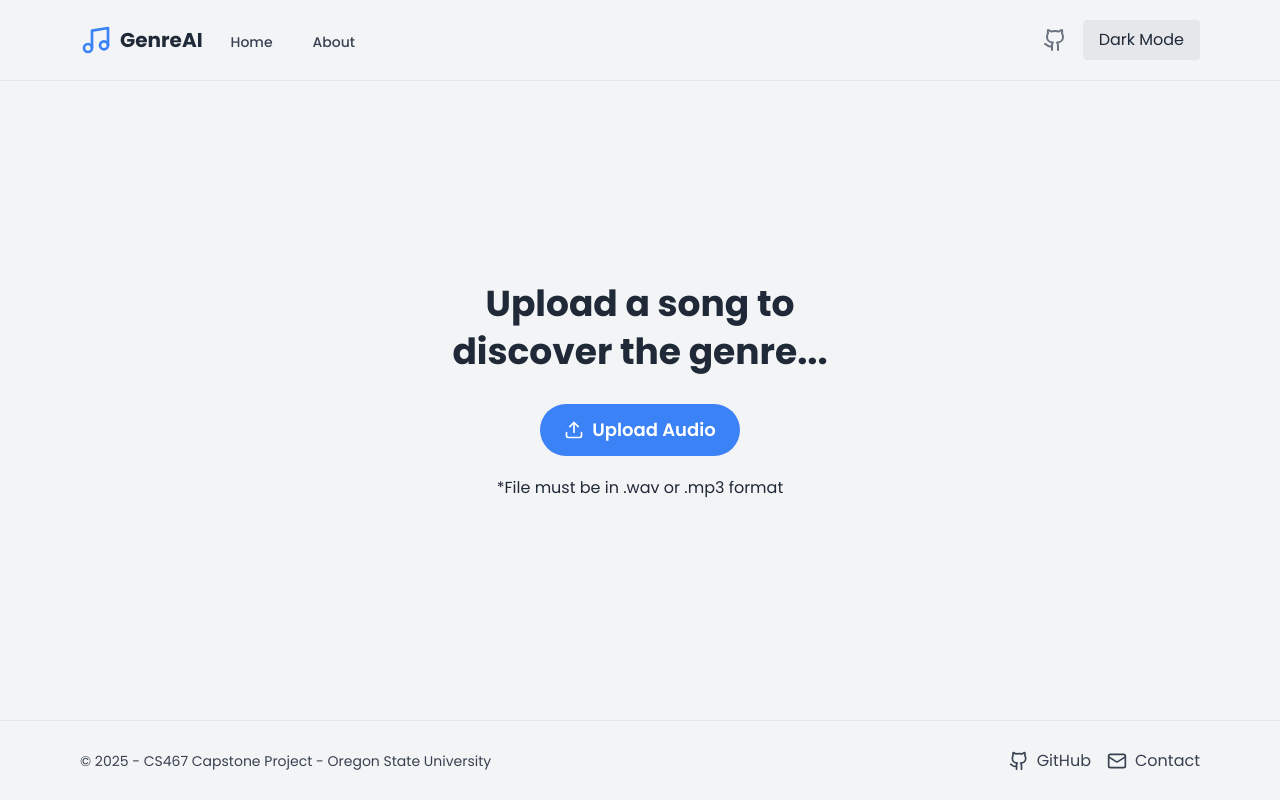
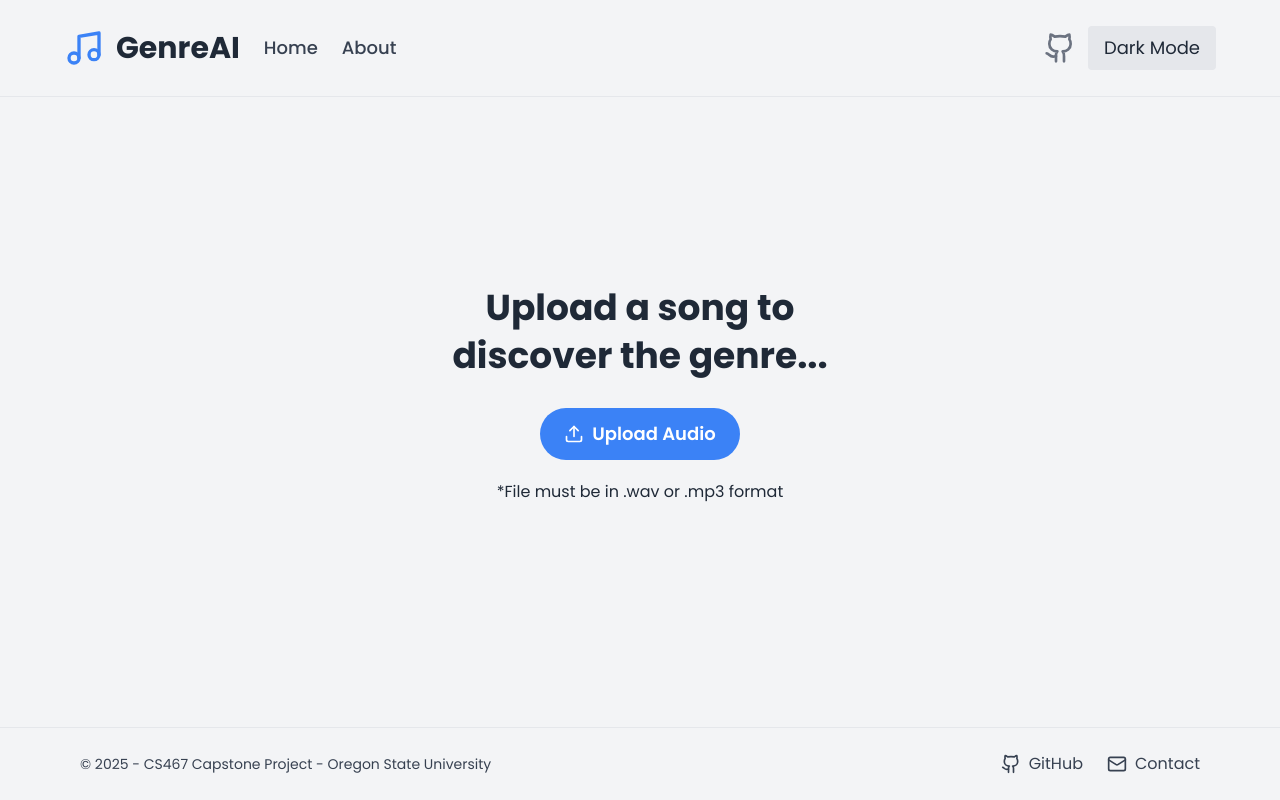
Before and after one commit to fourtricks/topn-genre, a React (Create React App) app in the folder frontend/: page / in a window 1280 px wide. Built offline with nearby package versions, Linux system fonts and the light colour scheme.

Commit message:
made it compatible with mobile

```diff
--- a/frontend/src/components/Footer.js
+++ b/frontend/src/components/Footer.js
@@ -1,16 +1,14 @@
-// Updated Footer Component
 import React from 'react';
-import { Github, Mail } from "lucide-react";
+import { Github, Mail } from 'lucide-react';
 
 const Footer = () => {
   return (
-< footer className="h-[10vh] bg-gray-100 dark:bg-gray-900 text-gray-700 dark:text-gray-400 border-t dark:border-gray-800 py-4 px-16">
-    <div className="w-full px-4 h-full"> {/* Replace 'container mx-auto' */}
-        <div className="flex justify-between items-center h-full">
-          <div className="text-sm">
+    <footer className="bg-gray-100 dark:bg-gray-900 text-gray-700 dark:text-gray-400 border-t dark:border-gray-800 py-6 px-6 sm:px-12 lg:px-20">
+      <div className="max-w-screen-xl mx-auto flex flex-col sm:flex-row justify-between items-center space-y-4 sm:space-y-0">
+        <div className="text-sm text-center sm:text-left">
           © {new Date().getFullYear()} - CS467 Capstone Project - Oregon State University
         </div>
-          <div className="flex items-center space-x-4">
+        <div className="flex space-x-6">
           <a
             href="https://github.com"
             target="_blank"
@@ -29,7 +27,6 @@ const Footer = () => {
           </a>
         </div>
       </div>
-      </div>
     </footer>
   );
 };
--- a/frontend/src/components/Navbar.js
+++ b/frontend/src/components/Navbar.js
@@ -15,36 +15,42 @@ export const Navbar = ({ darkMode, setDarkMode }) => {
   }, []);
 
   return (
-      <nav className={`fixed top-0 w-full bg-gray-100 border-b dark:border-gray-800 dark:bg-gray-900 px-12 z-10 transition-shadow ${hasShadow ? 'shadow-md' : ''}`}>
+    <nav className={`fixed top-0 w-full bg-gray-100 border-b dark:border-gray-800 dark:bg-gray-900 px-4 sm:px-6 md:px-12 lg:px-16 z-10 transition-shadow ${hasShadow ? 'shadow-md' : ''}`}>
 
-      <div className="mx-auto px-4 sm:px-6 lg:px-8">
-        <div className="flex justify-between h-20">
-          <div className="flex">
+      <div className="flex justify-between items-center h-20 md:h-24">
+        {/* Left side: Logo and navigation links */}
+        <div className="flex items-center space-x-6">
           <div className="flex-shrink-0 flex items-center">
-              <Music className="h-8 w-8 text-blue-500" />
-              <span className={`ml-2 text-xl font-bold ${darkMode ? 'text-gray-200' : 'text-gray-800'}`}>GenreAI</span>
+            <Music className="h-8 w-8 sm:h-10 sm:w-10 text-blue-500" />
+            <span className={`ml-3 text-xl sm:text-2xl md:text-3xl font-bold ${darkMode ? 'text-gray-200' : 'text-gray-800'}`}>GenreAI</span>
           </div>
-            <div className="ml-6 flex space-x-8">
-              <Link to="/" className="inline-flex items-center px-1 pt-1 text-sm font-medium text-gray-700 hover:text-black dark:text-gray-400 dark:hover:text-gray-100">
+
+          <div className="ml-4 flex space-x-4 sm:space-x-6">
+            <Link to="/" className="text-sm sm:text-lg font-medium text-gray-700 hover:text-black dark:text-gray-400 dark:hover:text-gray-100">
               Home
             </Link>
-              <Link to="/about" className="inline-flex items-center px-1 pt-1 text-sm font-medium text-gray-700 hover:text-black dark:text-gray-400 hover:text-gray-900 hover:dark:text-gray-100">
+            <Link to="/about" className="text-sm sm:text-lg font-medium text-gray-700 hover:text-black dark:text-gray-400 dark:hover:text-gray-100">
               About
             </Link>
           </div>
         </div>
-          <div className="flex items-center space-x-4">
-            <a href="https://github.com" target="_blank" rel="noopener noreferrer" className={darkMode ? 'text-gray-400 hover:text-gray-200' : 'text-gray-500 hover:text-gray-900'}>
-              <Github className="h-6 w-6" />
+
+        {/* Right side: GitHub link and dark mode button */}
+        <div className="flex items-center space-x-3">
+          <a
+            href="https://github.com"
+            target="_blank"
+            rel="noopener noreferrer"
+            className="hidden sm:flex text-gray-500 hover:text-gray-900 dark:text-gray-400 dark:hover:text-gray-200"
+          >
+            <Github className="h-6 w-6 sm:h-8 sm:w-8" />
           </a>
           <button
             onClick={() => setDarkMode(!darkMode)}
-              className="px-4 py-2 rounded bg-gray-200 dark:bg-gray-700 text-gray-800 dark:text-gray-200 transition duration-150 transform active:scale-95 hover:opacity-90"
+            className="px-3 py-1 sm:px-4 sm:py-2 rounded bg-gray-200 dark:bg-gray-700 text-sm sm:text-base lg:text-lg text-gray-800 dark:text-gray-200 transition duration-150 transform active:scale-95 hover:opacity-90"
           >
             {darkMode ? 'Light Mode' : 'Dark Mode'}
           </button>
-
-          </div>
         </div>
       </div>
     </nav>
--- a/frontend/tailwind.config.js
+++ b/frontend/tailwind.config.js
@@ -1,9 +1,28 @@
 // tailwind.config.js
 module.exports = {
   darkMode: 'class', // Enable dark mode based on a class
-  content: ['./src/**/*.{js,jsx,ts,tsx}'],
+  content: ['./src/**/*.{js,jsx,ts,tsx}', './public/index.html'], // Include 'public/index.html' for Tailwind to catch all utility classes
   theme: {
-    extend: {},
+    extend: {
+      maxWidth: {
+        'screen-sm': '640px', // For small screen containers
+        'screen-md': '768px', // For medium screen containers
+        'screen-lg': '1024px', // Keeps existing large screen container width
+        'screen-xl': '1280px', // Adds a bigger size for extra large screens
+        'screen-2xl': '1536px', // Adds even more padding for wide desktops
+      },
+      spacing: {
+        '4.5': '1.125rem', // Custom padding for better spacing between header and content
+        '6': '1.5rem', // Medium padding option for consistent gap
+        '10': '2.5rem', // Increased padding for desktop layout
+        '12': '3rem', // Adds more margin for larger layouts
+        '16': '4rem', // Larger margins for wide desktop screens
+        '20': '5rem', // Used in the Navbar/Footer for extra breathing room
+      },
+      padding: {
+        'lg-header': '2rem', // Custom padding for large header/footer sections
+      },
+    },
   },
   plugins: [],
 };
```
Also changed, not shown: 1 other file (tests, documents, lock files or other folders). Lines whose indentation alone changed are shown as unchanged.
